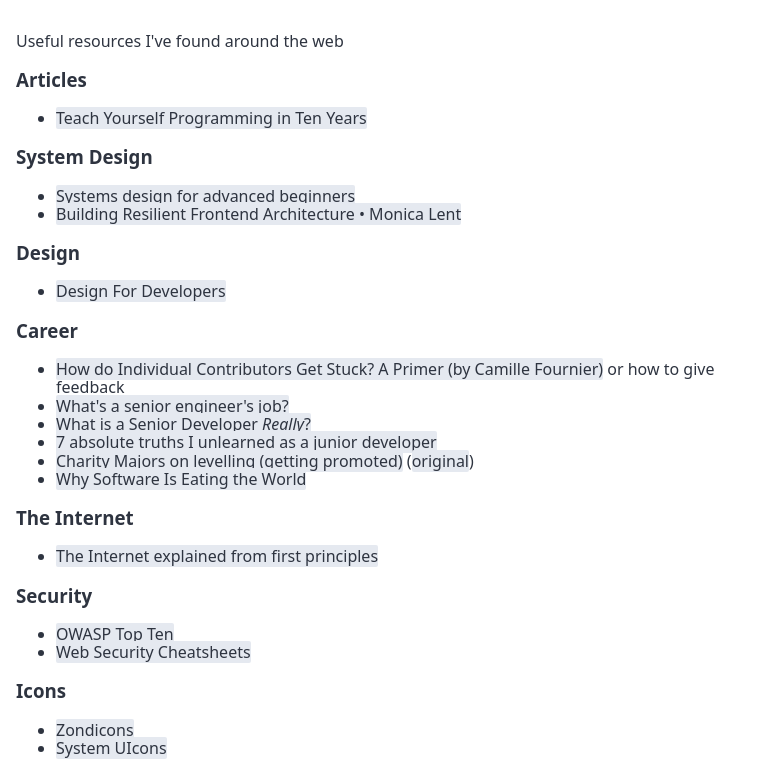
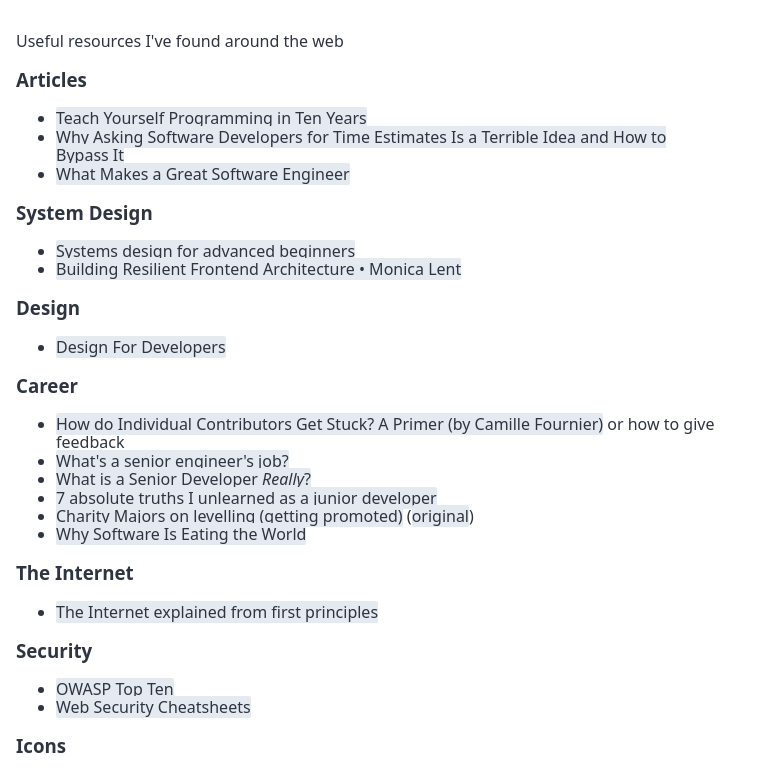
Before and after one commit to eugiellimpin/website, an Eleventy site: page resources.md in a window 1280 px wide. Shown: the top 771 px of the page, without its empty margins (0-761 px from the left). Built offline with nearby package versions, Linux system fonts and the light colour scheme; Eleventy itself is replaced by a stand-in of ours; files that its build step writes are made by us from their sources.

Commit message:
Add articles

```diff
--- a/resources.md
+++ b/resources.md
@@ -7,6 +7,8 @@ Useful resources I've found around the web
 ### Articles
 
 - [Teach Yourself Programming in Ten Years](https://norvig.com/21-days.html)
+- [Why Asking Software Developers for Time Estimates Is a Terrible Idea and How to Bypass It](https://www.romenrg.com/blog/2015/09/28/why-asking-developers-for-time-estimates-in-software-projects-is-a-terrible-idea-and-how-to-bypass-it-with-scrum/)
+- [What Makes a Great Software Engineer](https://www.romenrg.com/blog/2018/12/29/what-makes-a-great-software-engineer/)
 
 ### System Design
 
```
